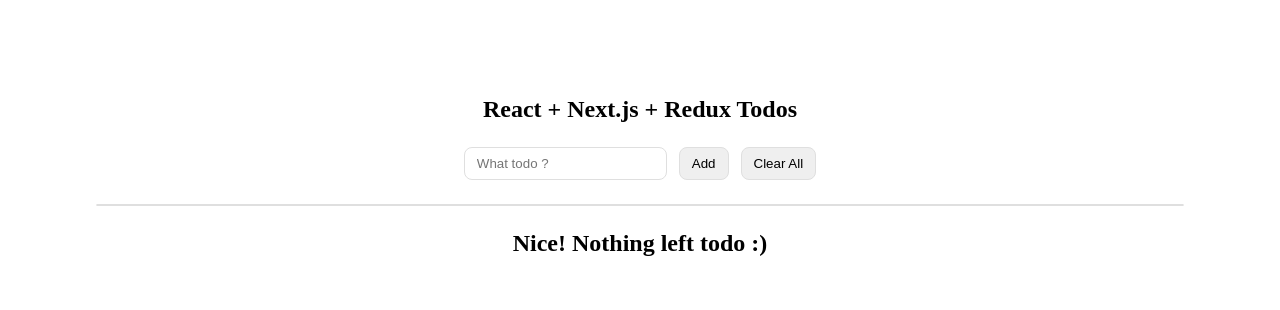
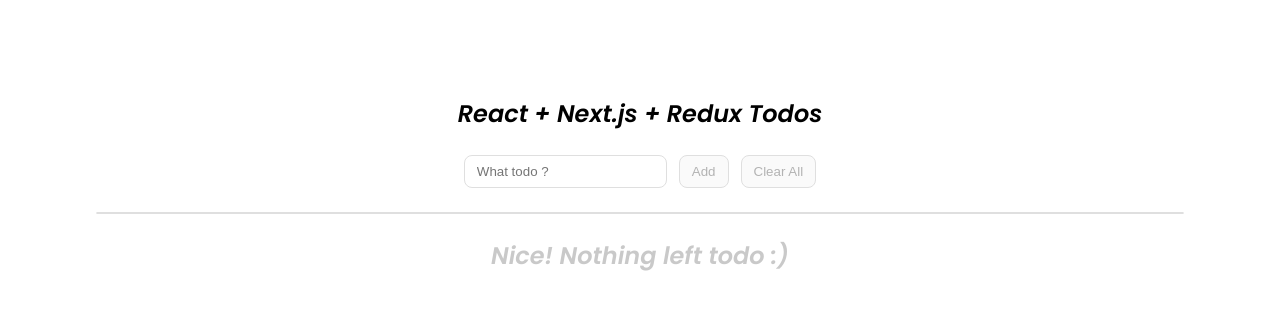
Before and after one commit to tamirossmbox/react-nextjs-redux-todos, a Next.js app: page / in a window 1280 px wide. Both pictures are taken after typing "Sample" into the empty fields and a click on the button "Clear All". Shown: the top 310 px of the page. Built offline with nearby package versions, Linux system fonts and the light colour scheme.

Commit message:
Fonts stuff

```diff
--- a/src/components/TodoList.module.css
+++ b/src/components/TodoList.module.css
@@ -1,5 +1,6 @@
 
 .list {
+  font-family: "Poppins", sans-serif;
   border: 1px solid #dfdfdf;
   display: flex;
   flex-direction: column;
@@ -21,9 +22,12 @@
   border-bottom-right-radius: 6px;
 }
 
-
 .list li:hover {
   cursor: pointer;
   background: #dedede;
   transition: 0.3s;
 }
+
+.no-todo-msg {
+  color: hsl(0, 0%, 79%);
+}
--- a/src/components/TodoList.tsx
+++ b/src/components/TodoList.tsx
@@ -15,7 +15,7 @@
                     <ListItem key={item.id} id={item.id} text={item.text} isDone={item.isDone} />
                 )}
             </div>
-            {allTodos.todos.length === 0 && <h2>Nice! Nothing left todo :)</h2>}
+            {allTodos.todos.length === 0 && <h2 className={styles['no-todo-msg']}>Nice! Nothing left todo :)</h2>}
         </>
     )
 }
--- a/src/components/form/Form.module.css
+++ b/src/components/form/Form.module.css
@@ -9,18 +9,18 @@
     border: 1px solid #dfdfdf;
 }
 
-.btn:hover {
+.btn:hover:enabled {
     cursor: pointer;
     transition: 0.2s;
 }
 
-.add-btn:hover {
+.add-btn:hover:enabled {
     background: #4285F4;
     border: 1px solid #4285F4;
     color: white;
 }
 
-.clear-btn:hover {
+.clear-btn:hover:enabled {
     background: #ff6060;
     border: 1px solid #ff6060;
 }
--- a/src/components/form/Form.tsx
+++ b/src/components/form/Form.tsx
@@ -1,14 +1,16 @@
 import React, { FormEvent, useState } from 'react'
 import Input from '../input/Input'
 import styles from './Form.module.css';
-import { useDispatch } from 'react-redux';
+import { useDispatch, useSelector } from 'react-redux';
 import { addTodo, clearAll } from '@/features/TodoSlice';
+import { RootState } from '@/app/store';
 
 
 const Form = () => {
-    const [value, setValue] = useState('')
-
+    const todos = useSelector((state: RootState) => state.todos);
     const dispatch = useDispatch();
+    const [value, setValue] = useState('');
+    const [isDisabled, setIsDisabled] = useState(false);
 
     const handleSubmit = (e: FormEvent<HTMLFormElement>) => {
         console.log('SUBMIT');
@@ -40,8 +42,8 @@
     return (
         <form className={styles['form-wrapper']} onSubmit={handleSubmit}>
             <Input value={value} onChange={handleInputChange} />
-            <button onClick={handleAddClick} className={`${styles.btn} ${styles['add-btn']}`}>Add</button>
-            <button onClick={handleClearClick} className={`${styles.btn} ${styles['clear-btn']}`}>Clear All</button>
+            <button onClick={handleAddClick} disabled={!value} className={`${styles.btn} ${styles['add-btn']}`}>Add</button>
+            <button onClick={handleClearClick} disabled={todos.todos.length === 0} className={`${styles.btn} ${styles['clear-btn']}`}>Clear All</button>
         </form>
     )
 }
--- a/src/styles/globals.css
+++ b/src/styles/globals.css
@@ -1,3 +1,6 @@
+@import url("https://fonts.googleapis.com/css2?family=Poppins:ital,wght@1,600&display=swap");
+
+
 :root {
   --max-width: 1100px;
   --border-radius: 12px;
@@ -86,6 +89,7 @@
 }
 
 body {
+  font-family: "Poppins", sans-serif;
   color: rgb(var(--foreground-rgb));
 }
 
```
Lines whose indentation alone changed are shown as unchanged.
